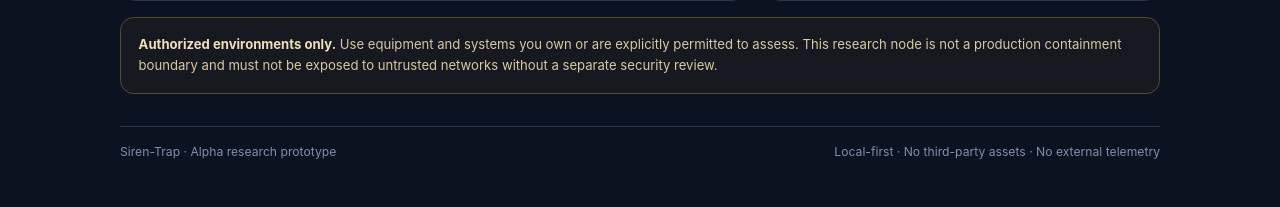
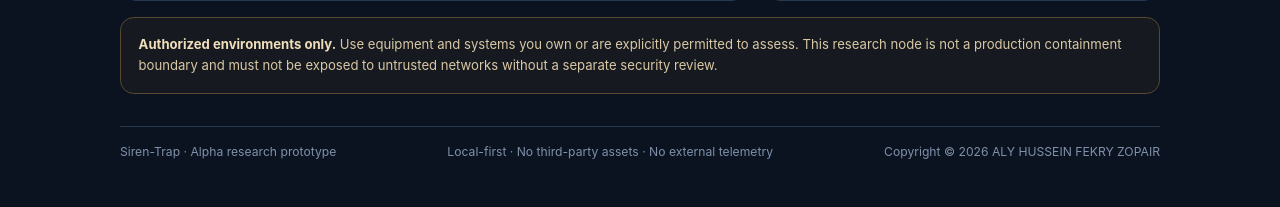
Before and after one commit to zopair/Siren, a Flask app: template src/siren_trap/decoy_firewall/templates/decoy.html in a window 1280 px wide. Shown: the part 1099-1306 px from the top of the page. Run offline with Flask 3, Linux system fonts and the light colour scheme; the template is opened without the code that fills it, so the values that code supplies are empty.

Commit message:
docs: display approved copyright attribution in preview

```diff
--- a/src/siren_trap/decoy_firewall/templates/decoy.html
+++ b/src/siren_trap/decoy_firewall/templates/decoy.html
@@ -316,6 +316,7 @@
     <footer>
       <span>Siren-Trap · Alpha research prototype</span>
       <span>Local-first · No third-party assets · No external telemetry</span>
+      <span>Copyright © 2026 ALY HUSSEIN FEKRY ZOPAIR</span>
     </footer>
   </div>
 
```
